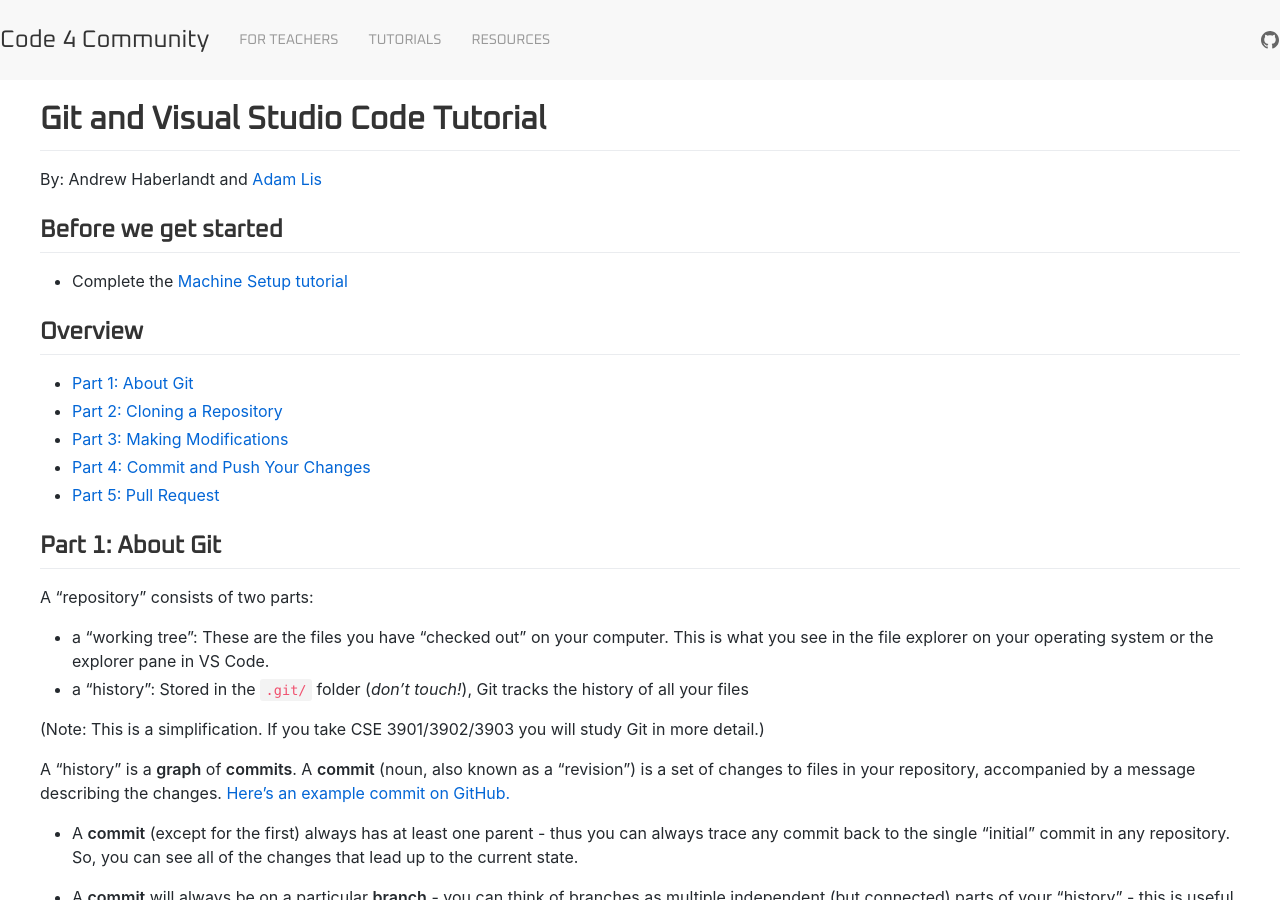
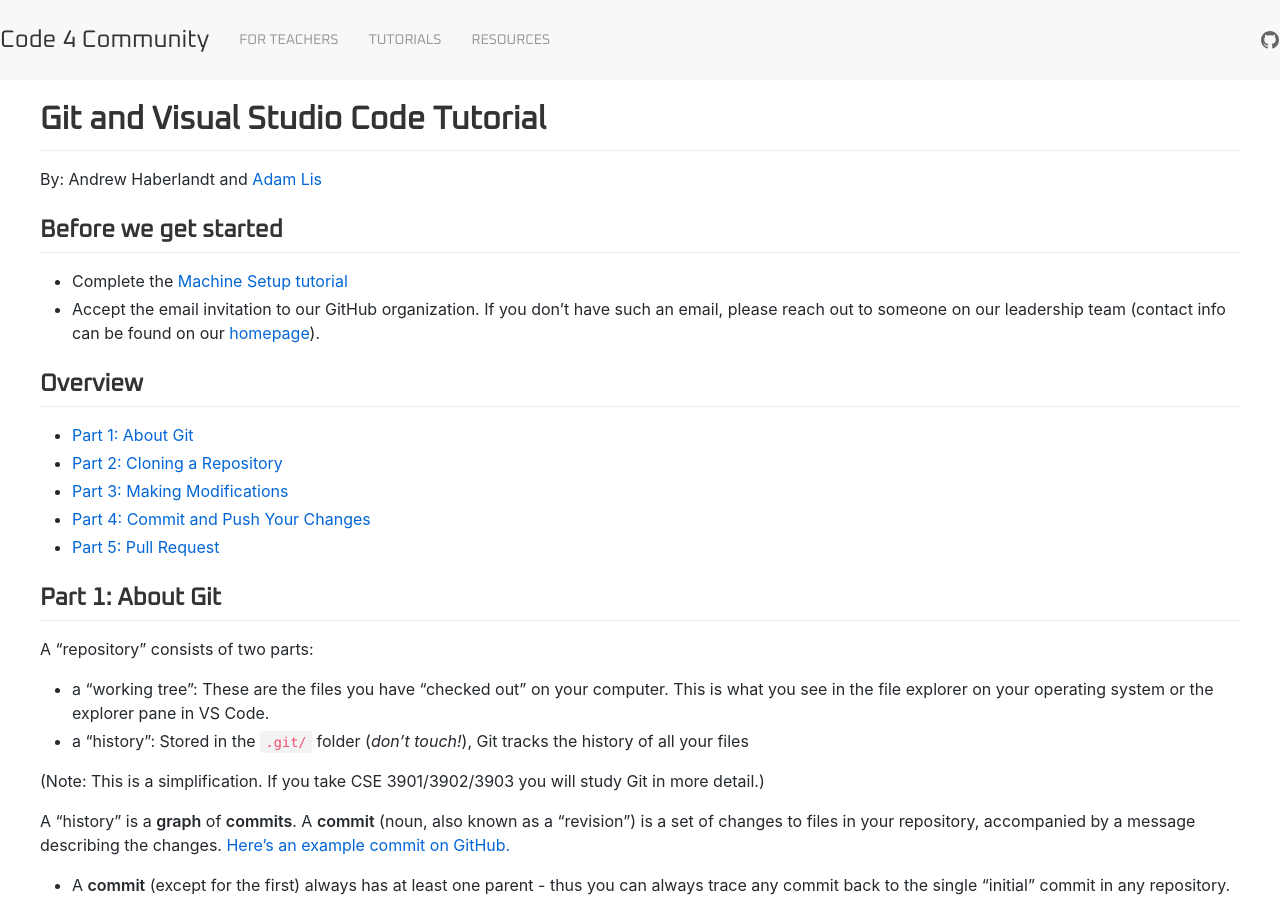
Before and after one commit to Code4Community/Code4Community.github.io, a Jekyll site: the page built from tutorials/git.md, in a window 1280 px wide and 900 px high. Built offline with Jekyll 4.4.1, drawn with Linux system fonts in a browser that asks for light colours; nearby versions of some CDN libraries.

Commit message:
Accept GitHub org invite instructions, closes #25

```diff
--- a/tutorials/git.md
+++ b/tutorials/git.md
@@ -10,6 +10,7 @@
 
 ## Before we get started
 * Complete the [Machine Setup tutorial](./setup)
+* Accept the email invitation to our GitHub organization. If you don't have such an email, please reach out to someone on our leadership team (contact info can be found on our [homepage](../../)).
 
 ## Overview
 - [Part 1: About Git](#part-1-about-git)
```
